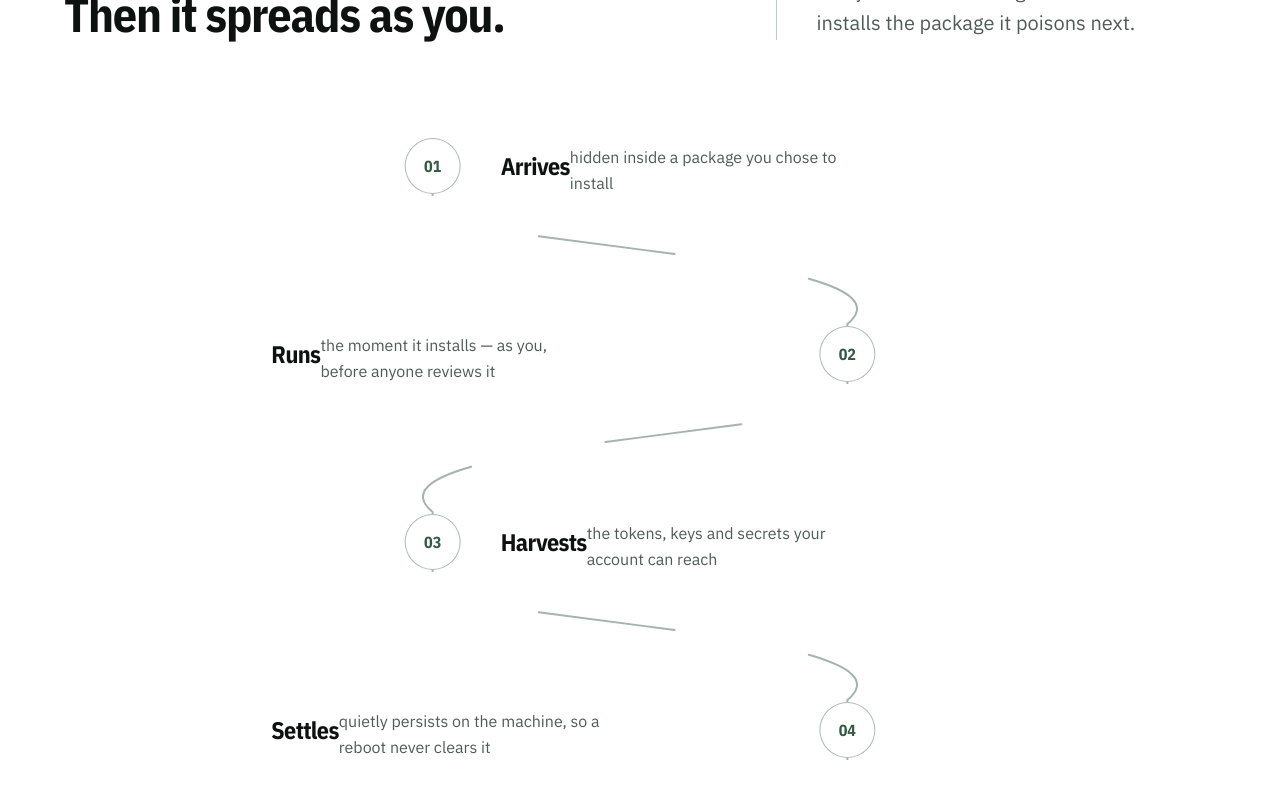
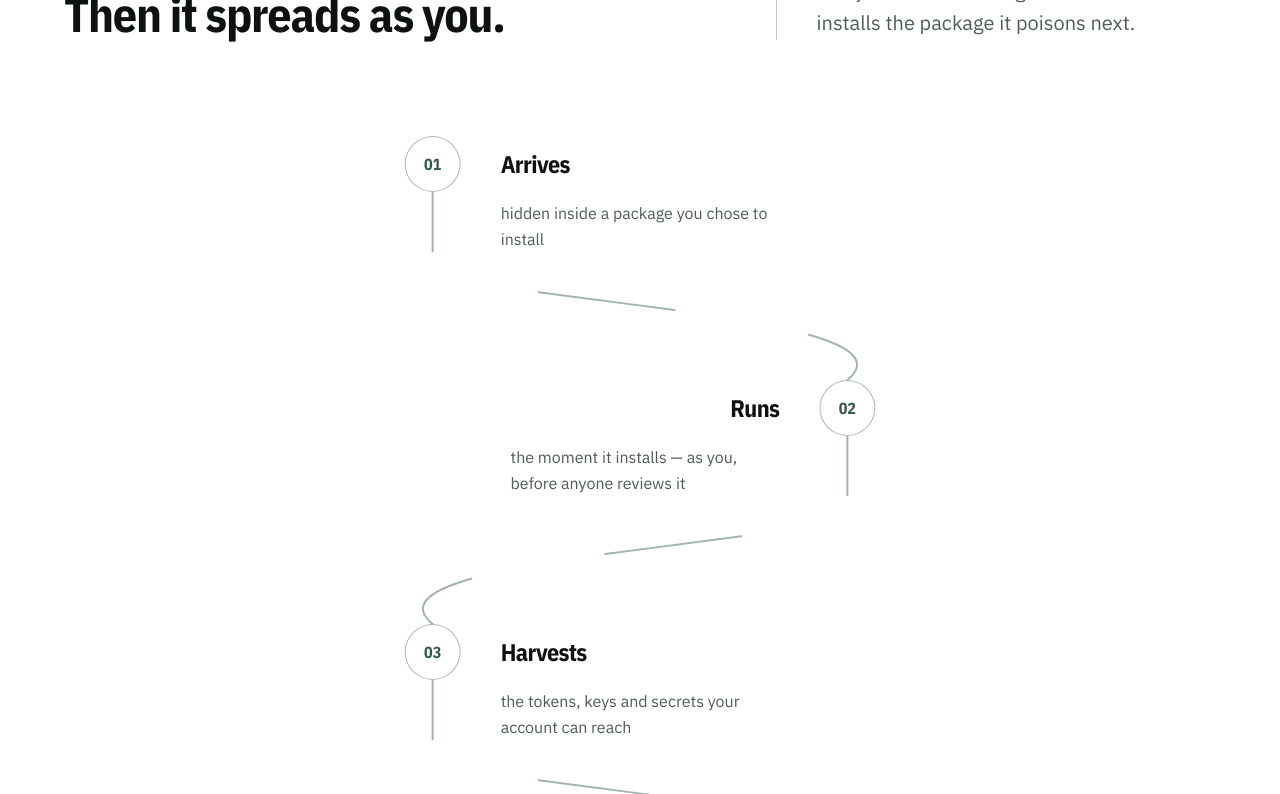
Before and after one commit to Ndevu12/saw-ui, a Next.js app: page / in a window 1280 px wide. Shown: the part 1120-1914 px from the top of the page. Built offline with nearby package versions, Linux system fonts and the light colour scheme; no server answers.

Commit message:
Line up each step title with its number
The title and the rest of the copy were centered as one block, so the heading sat off the circle.

```diff
--- a/src/shared/ui/flow-line.tsx
+++ b/src/shared/ui/flow-line.tsx
@@ -8,9 +8,8 @@ const PAGE = { left: 32, right: 68 } as const;
 const RAIL = 22;
 
 /**
- * A vertical beat: the action sits on the path. On a wide screen the node
- * follows the warp (left or right); on a small screen the node stays on a
- * left rail and only the stroke swings.
+ * A vertical beat: the action sits on the path. The title shares a 3.5rem
+ * row with the node so they line up; the rest of the copy hangs under it.
  */
 export function FlowBeat({
   side,
@@ -18,6 +17,7 @@ export function FlowBeat({
   tone,
   first = false,
   last = false,
+  title,
   children,
 }: {
   side: 'left' | 'right';
@@ -25,35 +25,45 @@ export function FlowBeat({
   tone: 'ground' | 'surface';
   first?: boolean;
   last?: boolean;
+  title: ReactNode;
   children: ReactNode;
 }) {
   return (
     <div>
       <div className="flex items-start gap-5 lg:hidden">
         <FlowNode n={n} tone={tone} />
-        <div className="min-w-0 pt-1.5">{children}</div>
+        <div className="min-w-0">
+          <div className="flex min-h-14 items-center">{title}</div>
+          <div className="mt-1">{children}</div>
+        </div>
       </div>
       <div
         className={cn(
-          'hidden lg:grid lg:grid-cols-[minmax(0,1fr)_3.5rem_minmax(0,1fr)] lg:items-stretch lg:gap-x-10',
+          'hidden lg:grid lg:grid-cols-[minmax(0,1fr)_3.5rem_minmax(0,1fr)] lg:grid-rows-[3.5rem_auto] lg:gap-x-10',
           side === 'left' ? '-translate-x-[18%]' : 'translate-x-[18%]',
         )}
       >
-        <div className="flex items-center">{side === 'right' ? children : null}</div>
-        <div className="relative flex items-center justify-center">
+        <div className={cn('flex items-center', side === 'right' && 'justify-end')}>
+          {side === 'right' ? title : null}
+        </div>
+        <div className="relative row-span-2 flex flex-col items-center">
           <span
             aria-hidden
             className={cn(
               'absolute left-1/2 w-0.5 -translate-x-px bg-mint/45',
               first && last && 'hidden',
-              first && !last && 'top-1/2 bottom-0',
-              !first && last && 'top-0 bottom-1/2',
+              first && !last && 'top-7 bottom-0',
+              !first && last && 'top-0 h-7',
               !first && !last && 'inset-y-0',
             )}
           />
           <FlowNode n={n} tone={tone} />
         </div>
-        <div className="flex items-center">{side === 'left' ? children : null}</div>
+        <div className="flex items-center">{side === 'left' ? title : null}</div>
+        <div className={cn(side === 'right' && 'flex justify-end')}>
+          {side === 'right' ? children : null}
+        </div>
+        <div>{side === 'left' ? children : null}</div>
       </div>
     </div>
   );
--- a/src/widgets/mitigation/ui/mitigation.tsx
+++ b/src/widgets/mitigation/ui/mitigation.tsx
@@ -64,10 +64,12 @@ export function Mitigation() {
                 tone="ground"
                 first={i === 0}
                 last={i === PHASES.length - 1}
+                title={
+                  <h3 className="font-display text-3xl font-bold tracking-tight text-ink-strong md:text-4xl">
+                    {phase.name}
+                  </h3>
+                }
               >
-                <h3 className="font-display text-3xl font-bold tracking-tight text-ink-strong md:text-4xl">
-                  {phase.name}
-                </h3>
                 <p className="mt-3 max-w-[44ch] text-lg leading-relaxed text-ink-dim md:text-xl">
                   {phase.meaning}
                 </p>
--- a/src/widgets/threat/ui/threat.tsx
+++ b/src/widgets/threat/ui/threat.tsx
@@ -53,10 +53,12 @@ export function Threat() {
                 tone="surface"
                 first={i === 0}
                 last={i === STAGES.length - 1}
+                title={
+                  <h3 className="font-display text-2xl font-bold tracking-tight text-ink-strong">
+                    {title}
+                  </h3>
+                }
               >
-                <h3 className="font-display text-2xl font-bold tracking-tight text-ink-strong">
-                  {title}
-                </h3>
                 <p className="mt-2 max-w-[28ch] text-sm leading-relaxed text-ink-dim md:text-base">
                   {desc}
                 </p>
```
